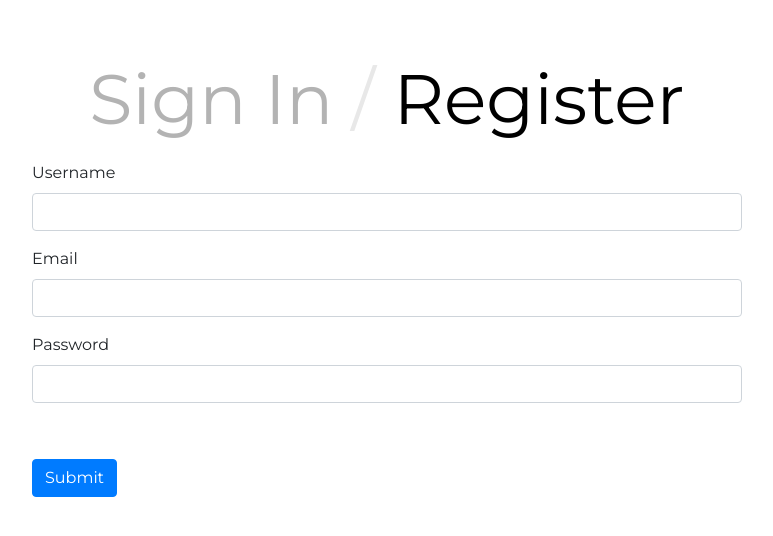
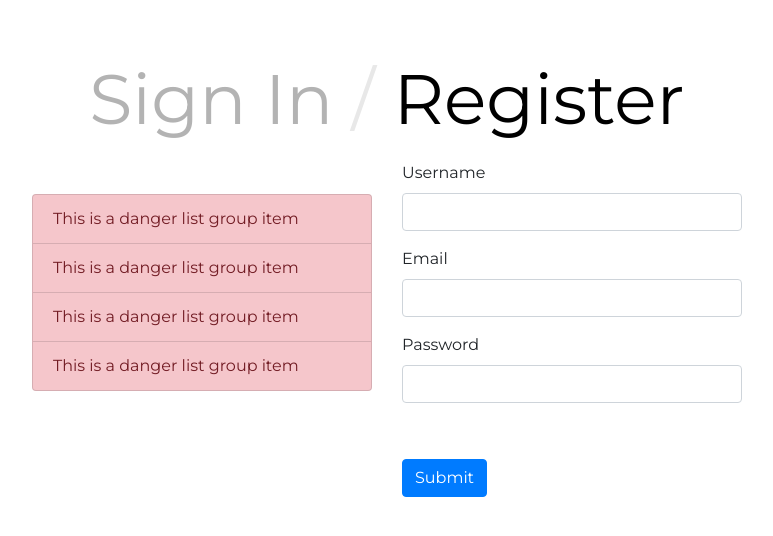
Before and after one commit to aerdnaaa/Application-Security-Project-Secure, a Flask app: page /Register in a window 1280 px wide. Shown: the part 56-592 px from the top of the page, without its empty margins (253-1026 px from the left). Run offline with Flask 2, Linux system fonts and the light colour scheme; parts of the project's set-up code (start-up, migrations or seed data) failed here and were passed over; some libraries are stand-ins or nearby versions.

```diff
--- a/flaskr/templates/user/Register.html
+++ b/flaskr/templates/user/Register.html
@@ -49,20 +49,6 @@
     {% endif %}
     {% endwith %}
 
-<form method="POST" action="">
-    <input type="hidden" name="csrf_token" value="{{ csrf_token() }}"/>
-    <div class="form-group">
-        {{ render_field(form.username, class="form-control") }}
-    </div>
-    <div class="form-group">
-        {{ render_field(form.email, class="form-control") }}
-    </div>
-    <div class="form-group">
-        {{ render_field(form.password, class="form-control") }}
-    </div>
-    <div class="form-group">
-        {{ render_field(form.recaptcha, class="form-control") }}
-    </div>
     {% with messages = get_flashed_messages(category_filter=["password"]) %}
             {% if messages %}
             {% for message in messages %}
@@ -80,9 +66,40 @@
             {% endfor %}
             {% endif %}
     {% endwith %}
+</div>
+</div>
+
+<div class="row justify-content-center">
+    <div class="col-4" style="margin-top: 3%;">
+        <ul class="list-group">
+            <li class="list-group-item list-group-item-danger">This is a danger list group item</li>
+            <li class="list-group-item list-group-item-danger">This is a danger list group item</li>
+            <li class="list-group-item list-group-item-danger">This is a danger list group item</li>
+            <li class="list-group-item list-group-item-danger">This is a danger list group item</li>
+          </ul>
+    </div>
+
+    <div class="col-4">
+        <form method="POST" action="">
+            <input type="hidden" name="csrf_token" value="{{ csrf_token() }}"/>
+            <div class="form-group">
+                {{ render_field(form.username, class="form-control") }}
+            </div>
+            <div class="form-group">
+                {{ render_field(form.email, class="form-control") }}
+            </div>
+            <div class="form-group">
+                {{ render_field(form.password, class="form-control") }}
+            </div>
+            <div class="form-group">
+                {{ render_field(form.recaptcha, class="form-control") }}
+            </div>
+
             <input id="submitButton" type="submit" value="Submit" class="btn btn-primary"/>
         </form>
-</div> <!-- col -->
-</div> <!-- row -->
+    </div>
+<!-- row -->
+</div>
+
 </div> <!-- container -->
 {% endblock %}
```
Also changed, not shown: storage.db. Lines whose indentation alone changed are shown as unchanged.
